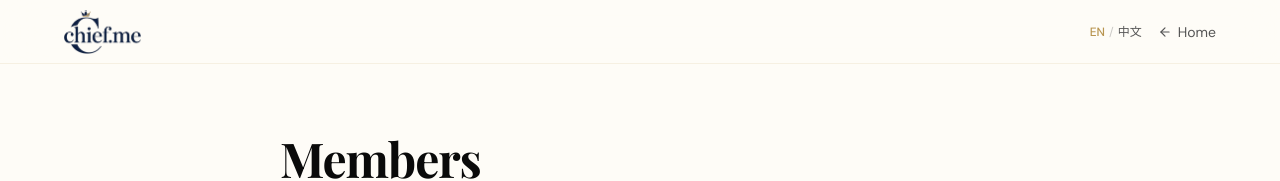
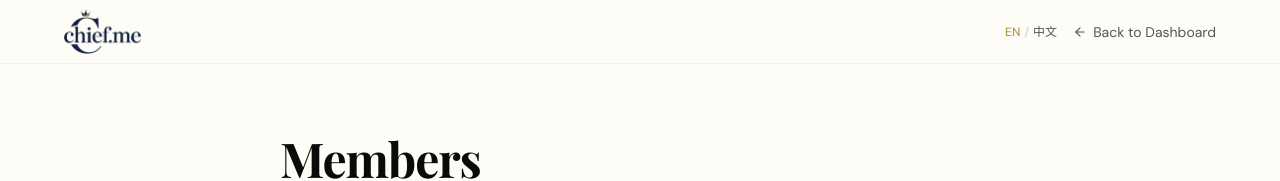
Before and after one commit to chiefhh/chief, a Next.js app: page /members in a window 1280 px wide. Shown: the top 181 px of the page. Built offline with nearby package versions, Linux system fonts and the light colour scheme; no server answers.

Commit message:
feat: add backHref/backLabel to PageLayout; members page back to dashboard

```diff
--- a/app/members/page.tsx
+++ b/app/members/page.tsx
@@ -12,15 +12,15 @@ const members = [
 ];
 
 const copy = {
-  en: { title: "Members", sub: "10,000 founding seats. VP+ verified.", join: "Join now" },
-  zh: { title: "成员目录", sub: "10,000 个创始席位，VP+ 认证。", join: "立即加入" },
+  en: { title: "Members", sub: "10,000 founding seats. VP+ verified.", join: "Join now", back: "Back to Dashboard" },
+  zh: { title: "成员目录", sub: "10,000 个创始席位，VP+ 认证。", join: "立即加入", back: "返回控制台" },
 };
 
 export default function MembersPage() {
   const { lang } = useLanguage();
   const t = copy[lang];
   return (
-    <PageLayout title={t.title}>
+    <PageLayout title={t.title} backHref="/dashboard" backLabel={t.back}>
       <p className="text-[#B8944F] text-sm tracking-wide">{t.sub}</p>
       <div className="grid grid-cols-1 sm:grid-cols-2 gap-4 !mt-8">
         {members.map(({ name, title, company, no, industry }) => (
--- a/components/PageLayout.tsx
+++ b/components/PageLayout.tsx
@@ -4,8 +4,17 @@ import Image from "next/image";
 import { ArrowLeft } from "lucide-react";
 import { useLanguage } from "@/lib/i18n/LanguageContext";
 
-export function PageLayout({ children, title }: { children: React.ReactNode; title: string }) {
+interface PageLayoutProps {
+  children: React.ReactNode;
+  title: string;
+  backHref?: string;
+  backLabel?: string;
+}
+
+export function PageLayout({ children, title, backHref, backLabel }: PageLayoutProps) {
   const { lang, toggle } = useLanguage();
+  const resolvedBackHref = backHref ?? "/";
+  const resolvedBackLabel = backLabel ?? (lang === "zh" ? "返回首页" : "Home");
   return (
     <div className="min-h-screen bg-[#FEFCF7]">
       {/* Nav */}
@@ -20,8 +29,8 @@ export function PageLayout({ children, title }: { children: React.ReactNode; tit
             <span className="opacity-30 mx-1">/</span>
             <span className={lang === "zh" ? "text-[#B8944F] font-medium" : ""}>中文</span>
           </button>
-          <Link href="/" className="flex items-center gap-1.5 font-body text-sm text-[#555555] hover:text-[#0A0A0A] transition-colors">
-            <ArrowLeft className="w-3.5 h-3.5" /> {lang === "zh" ? "返回首页" : "Home"}
+          <Link href={resolvedBackHref} className="flex items-center gap-1.5 font-body text-sm text-[#555555] hover:text-[#0A0A0A] transition-colors">
+            <ArrowLeft className="w-3.5 h-3.5" /> {resolvedBackLabel}
           </Link>
         </div>
       </nav>
```
